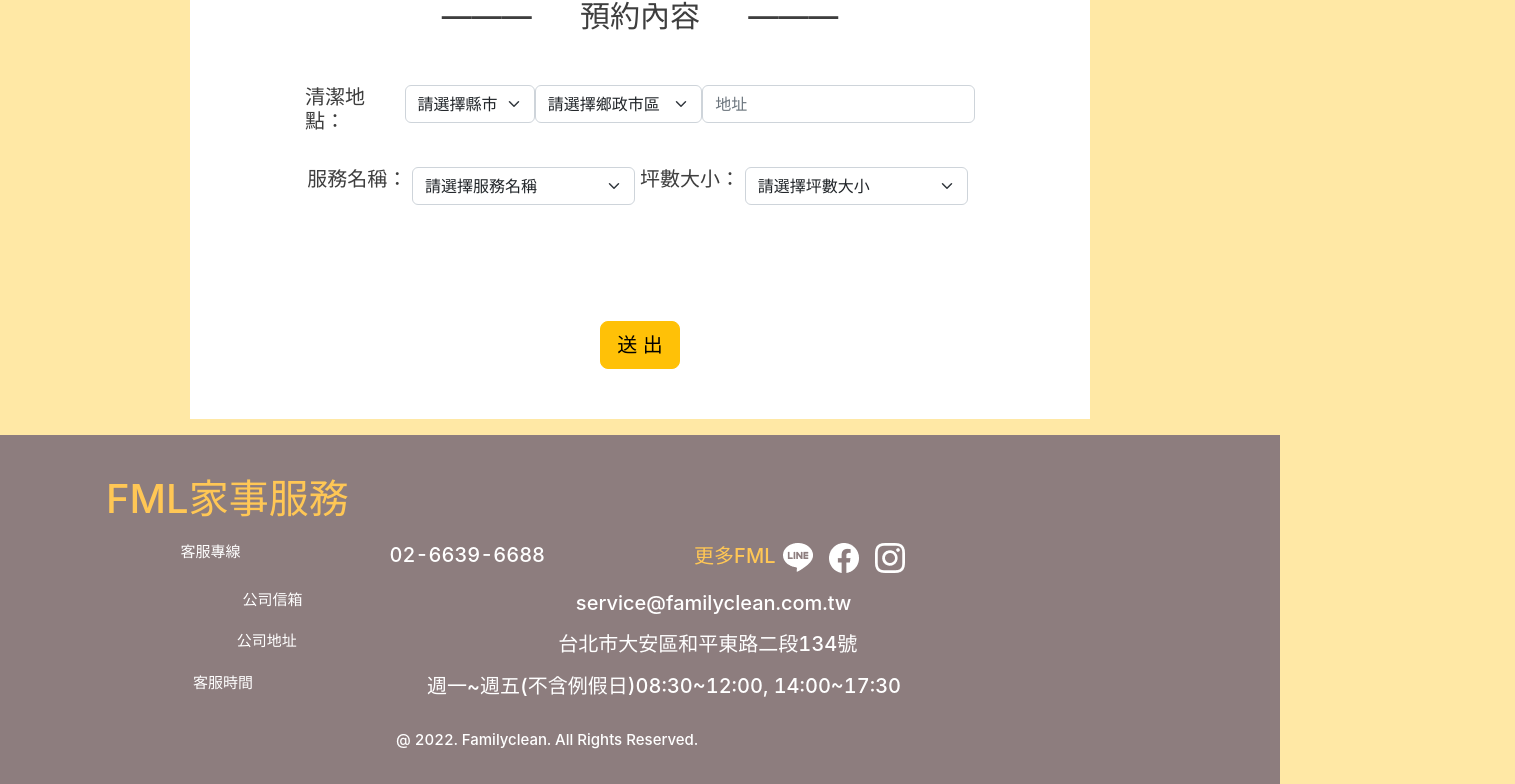
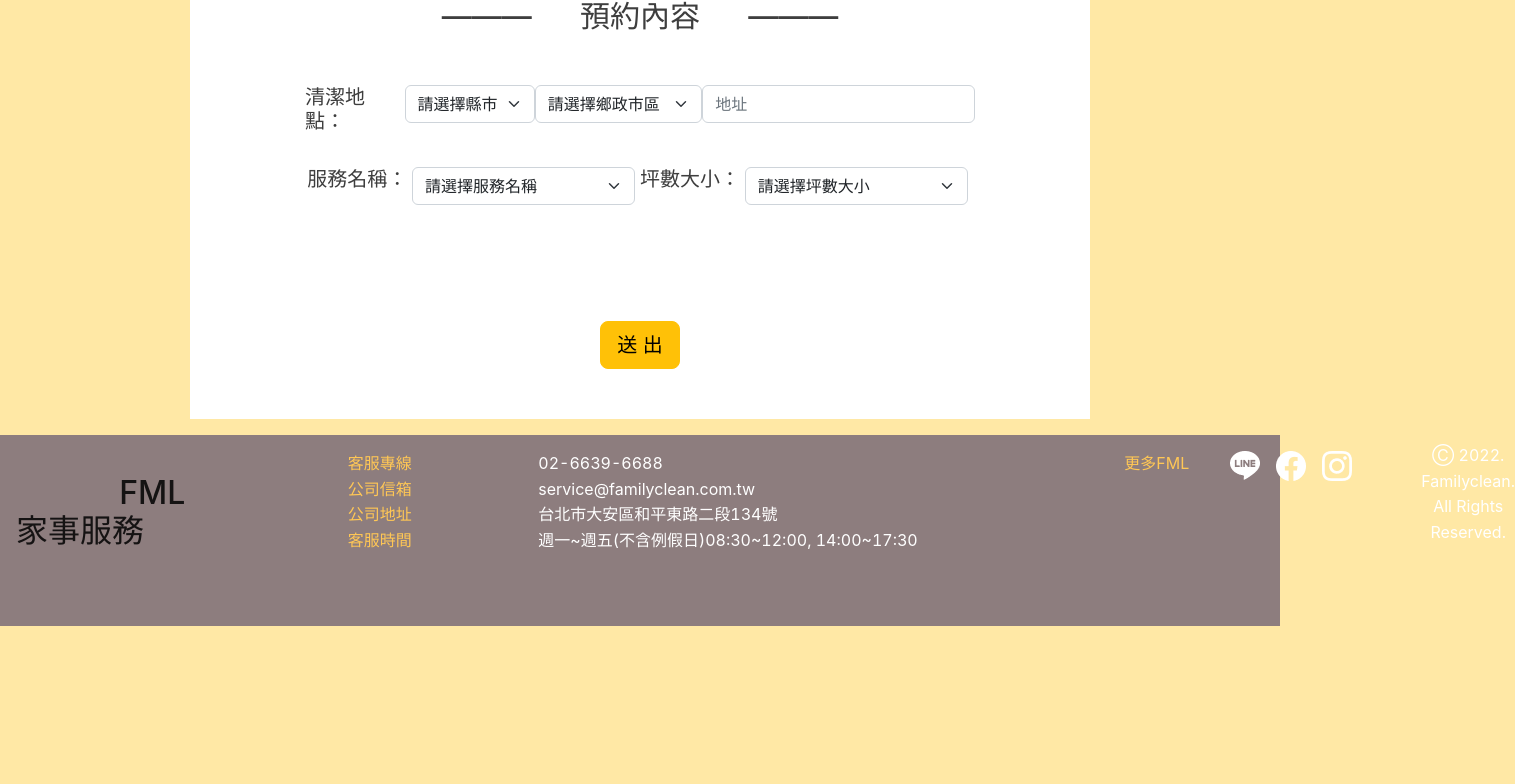
Before and after one commit to michelle379/react_mid, a React (Create React App) app: page /reserve in a window 1280 px wide. Shown: the part 628-1412 px from the top of the page, 1515 px wide, since content can reach past the window. After the commit the page ends 1254 px from the top, so only its background shows below. Built offline with nearby package versions, Linux system fonts and the light colour scheme.

Commit message:
Update Footer.js

```diff
--- a/src/components/Footer.js
+++ b/src/components/Footer.js
@@ -1,12 +1,32 @@
 import React from "react";
-import FooterList from "./footerList";
+import { Link } from 'react-router-dom';
 
 export default function Footer() {
     return (
-        <div className="footer">
+        <footer className="footer">
+            <h1 className="footer-title"><br/>&nbsp;&nbsp;&nbsp;&nbsp;&nbsp;&nbsp;&nbsp;&nbsp;&nbsp;&nbsp;&nbsp;&nbsp;FML家事服務<br/></h1>
             <div className="container" >
-                <FooterList />
+                <nav className="row">
+                    <ul className="col-12 col-md-3 list-unstyled ">
+                        <li className="text-center">客服專線 <li className="text-center">公司信箱</li><li className="text-center">公司地址</li><li className="text-center">客服時間</li></li>
+                    </ul>
+                    <ul className="col-12 col-md-6 list-unstyled text-white">
+                        <li className="text-left ">02-6639-6688<li className="text-left">service@familyclean.com.tw</li><li className="text-left">台北市大安區和平東路二段134號</li><li className="text-left">週一~週五(不含例假日)08:30~12:00, 14:00~17:30</li></li>
+                    </ul>
+                    <ul className="col-12 col-md-1 list-unstyled">
+                        <li className="text-left">更多FML</li>
+                    </ul>
+                    <ul className="col-12 col-md-2 list-unstyled">
+                        <li className="text-left"><Link to="/"><img src="/images/Line.png" className="mx-2" width='30'></img></Link><Link to="/"><img src="/images/Facebook.png" className="mx-2" width='30'></img></Link><Link to="/"><img src="/images/Instagram.png" className="mx-2" width='30'></img></Link></li>
+                    </ul>
+
+
+                    <div className="container">
+                        <p className="text-center mb-0 mt-2"></p>
+                    </div>
+                </nav>
             </div>
-        </div>
+            <p className="text-center mb-0 mt-2 text-white">Ⓒ 2022. Familyclean. All Rights Reserved.</p>
+        </footer>
     );
 }
```
